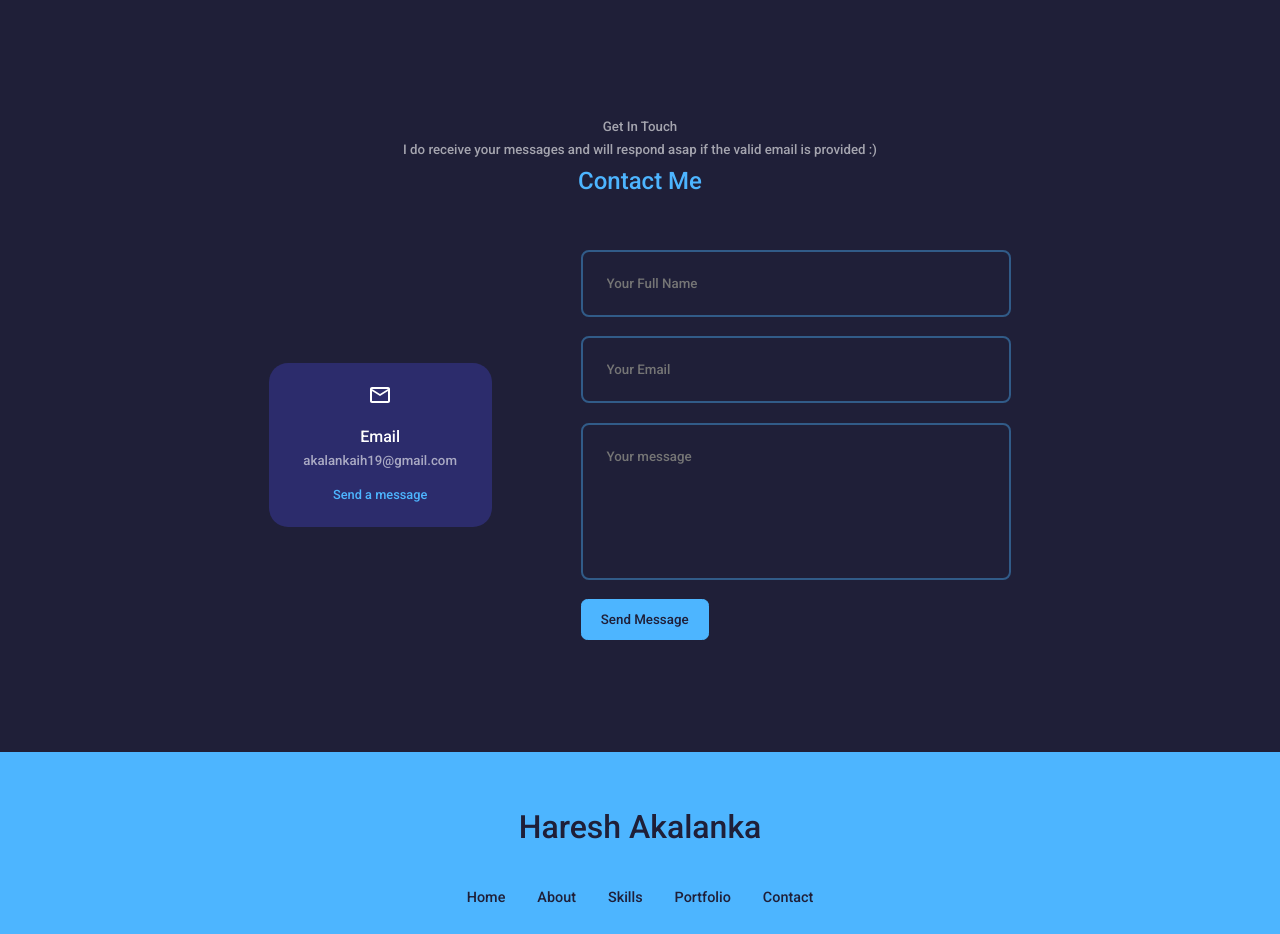
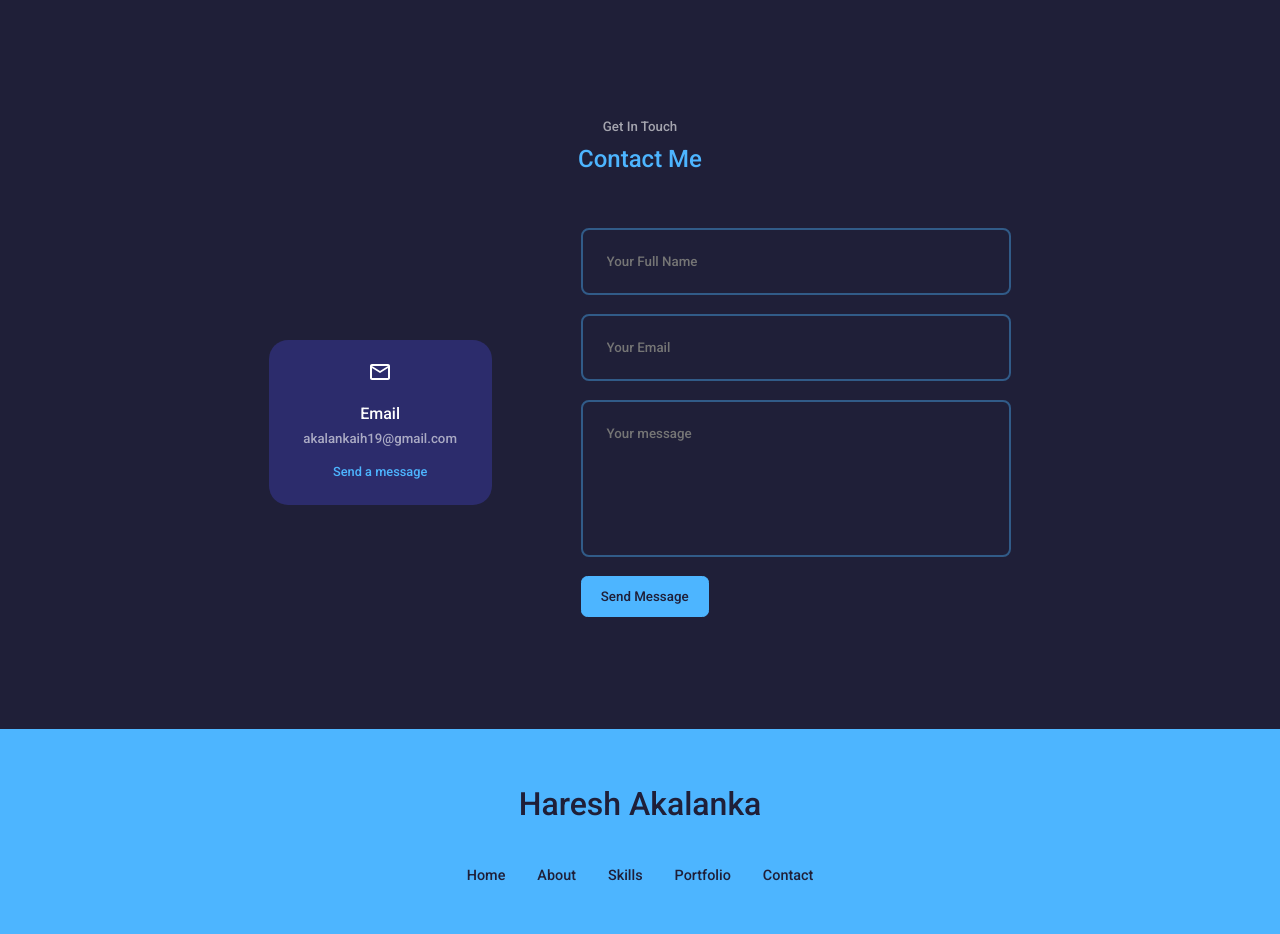
Before and after one commit to ihakalanka/my-portfolio, a React (Create React App) app in the folder my_portfolio/my-portfolio-frontend/: page / in a window 1280 px wide. Shown: the part 2720-3654 px from the top of the page. Built offline with nearby package versions, Linux system fonts and the light colour scheme.

Commit message:
added email functions

```diff
--- a/my_portfolio/my-portfolio-frontend/package.json
+++ b/my_portfolio/my-portfolio-frontend/package.json
@@ -7,10 +7,12 @@
     "@testing-library/jest-dom": "^5.16.4",
     "@testing-library/react": "^13.3.0",
     "@testing-library/user-event": "^13.5.0",
+    "axios": "^1.1.3",
     "react": "^18.2.0",
     "react-dom": "^18.2.0",
     "react-icons": "^4.4.0",
     "react-scripts": "5.0.1",
+    "react-toastify": "^9.1.1",
     "swiper": "^8.2.4",
     "web-vitals": "^2.1.4"
   },
--- a/my_portfolio/my-portfolio-frontend/src/components/contact/Contact.jsx
+++ b/my_portfolio/my-portfolio-frontend/src/components/contact/Contact.jsx
@@ -1,40 +1,71 @@
-import React, { useRef, useState } from 'react';
-import emailjs from '@emailjs/browser';
-import { MdOutlineEmail } from 'react-icons/md';
-import './contact.css';
+import React, { useState } from "react";
+import axios from "axios";
+import { ToastContainer, toast } from "react-toastify";
+import "react-toastify/dist/ReactToastify.css";
+import { MdOutlineEmail } from "react-icons/md";
+import "./contact.css";
 
 const Contact = () => {
-  const [message, setMessage] = useState(false);
-  const formRef = useRef();
-  const handleSubmit = (e) => {
+  const [name, setName] = useState("");
+  const [email, setEmail] = useState("");
+  const [message, setMessage] = useState("");
+  const [isError, setIsError] = useState("");
+
+  const submit = async (e) => {
     e.preventDefault();
-    setMessage(true);
-    emailjs
-      .sendForm(
-        'service_k2qawqh',
-        'template_c6rkpn6',
-        formRef.current,
-        'X7K7ebhIeOy3YwHki'
-      )
-      .then(
-        (result) => {
-          console.log(result.text);
-        },
-        (error) => {
-          console.log(error.text);
-        }
-      );
 
-    e.target.reset();
+    await axios
+      .post(`api`, {
+        name,
+        email,
+        message,
+      })
+      .then(() => {
+        toast.success("Thanks, I'll reply ASAP :)", {
+          position: "top-right",
+          autoClose: 3000,
+          theme: "colored",
+          hideProgressBar: false,
+          closeOnClick: true,
+          pauseOnHover: true,
+          draggable: true,
+          progress: undefined,
+        });
+        e.target.reset();
+      })
+      .catch(() => {
+        toast.error("Something Wrong", {
+          position: "top-right",
+          autoClose: 3000,
+          theme: "colored",
+          hideProgressBar: false,
+          closeOnClick: true,
+          pauseOnHover: true,
+          draggable: true,
+          progress: undefined,
+        });
+      });
   };
+
+  const validation = (e) => {
+    const emailVAlidation = /^[a-zA-Z0-9._-]+@[a-zA-Z0-9.-]+\.[a-zA-Z]{2,4}$/;
+
+    if (!emailVAlidation.test(email)) {
+      setIsError("Enter Correct Email Address");
+    } else {
+      setIsError("");
+    }
+  };
+
   return (
     <section id="contact">
       <h5>Get In Touch</h5>
-      <h5>
-        I do receive your messages and will respond asap if the valid email is
-        provided :)
-      </h5>
       <h2>Contact Me</h2>
+
+      <>
+        <ToastContainer />
+      </>
+
       <div className="container contact__container">
         <div className="contact__options">
           <article className="contact__option">
@@ -44,29 +75,18 @@ const Contact = () => {
             <a href="mailto:akalankaih19@gmail.com">Send a message</a>
           </article>
         </div>
-        <form ref={formRef} onSubmit={handleSubmit}>
-          <input
-            type="text"
-            placeholder="Your Full Name"
-            name="user_name"
-            required
-          />
-          <input
-            type="text"
-            placeholder="Your Email"
-            name="user_email"
-            required
-          />
-          <textarea
-            placeholder="Your message"
-            rows="7"
-            name="message"
-            required
-          ></textarea>
-          <button type="submit" className="btn btn-primary">
+        <form>
+          <input type="text" placeholder="Your Full Name" required />
+          <input type="email" placeholder="Your Email" required />
+          <textarea placeholder="Your message" rows="7" required></textarea>
+          <button
+            type="submit"
+            className="btn btn-primary"
+            onClick={submit}
+            disabled={!name || !email || !message || isError}
+          >
             Send Message
           </button>
-          {message && <span>Thanks, I'll reply ASAP :)</span>}
         </form>
       </div>
     </section>
--- a/my_portfolio/my-portfolio-frontend/src/components/experience/Experience.jsx
+++ b/my_portfolio/my-portfolio-frontend/src/components/experience/Experience.jsx
@@ -126,4 +126,4 @@ const Experience = () => {
   )
 }
 
-export default Experience
+export default Experience;
```
Also changed, not shown: 1 other file (tests, documents, lock files or other folders).
